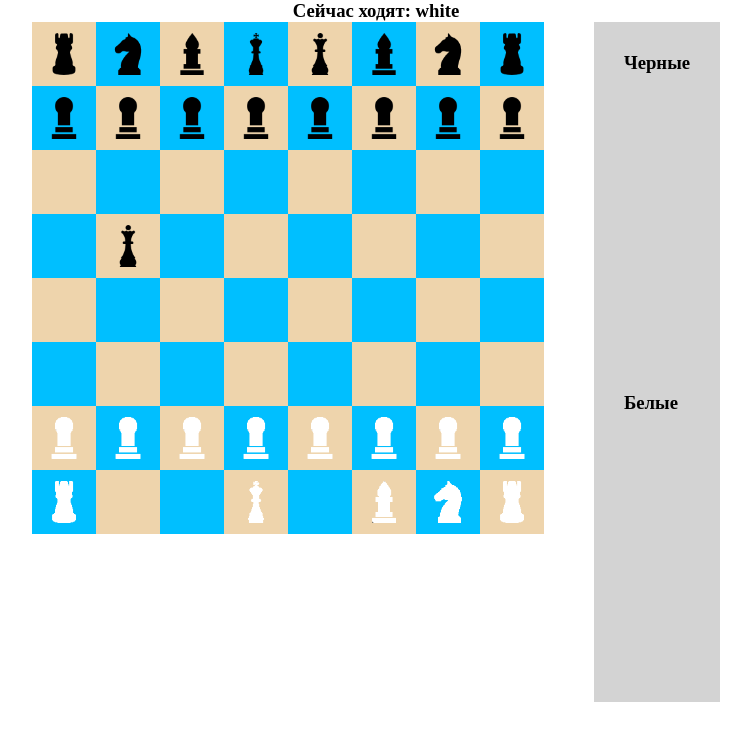
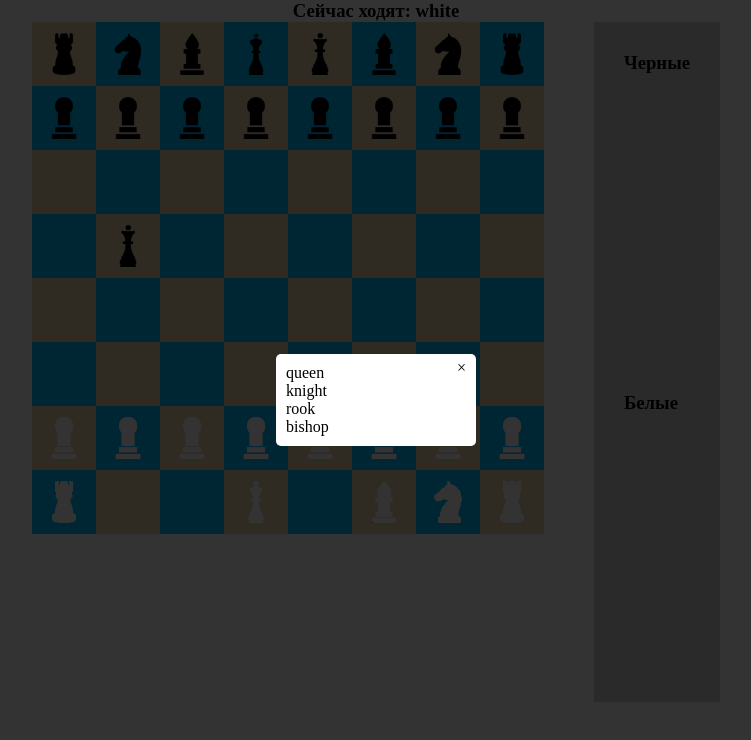
Before and after one commit to vladislavorehov55/chess, a React (Create React App) app: page / in a window 1280 px wide. Shown: the top 740 px of the page, without its empty margins (264-1015 px from the left). Built offline with nearby package versions, Linux system fonts and the light colour scheme; the HTML template or start-up script is replaced by a standard one.

Commit message:
Add: modal window to exchange pawn

```diff
--- a/src/App.css
+++ b/src/App.css
@@ -51,3 +51,33 @@
     margin-left: 50px;
     background-color: lightgray;
 }
+
+.modal {
+    position: fixed;
+    top: 0;
+    right: 0;
+    bottom: 0;
+    left: 0;
+    background-color: rgba(0, 0, 0, 0.8);
+    display: flex;
+    justify-content: center;
+    align-items: center;
+}
+.modal__formChoose {
+    padding: 10px;
+}
+.formChoose {
+    background-color: white;
+    width: 200px;
+    border-radius: 5px;
+    position: relative;
+}
+.formChoose__list {
+    list-style: none;
+}
+.close {
+    position: absolute;
+    top: 5px;
+    right: 10px;
+    cursor: pointer;
+}
--- a/src/App.tsx
+++ b/src/App.tsx
@@ -3,19 +3,37 @@ import './App.css';
 import BoardComponent from './components/BoardComponent';
 import {Board} from './models/Board';
 import LostFigures from './components/LostFigures';
+import Modal from './components/Modal/Modal';
+import FormChooseFigure from './components/FormChooseFigure';
+import {Cell} from './models/Cell';
+import {FiguresNames} from './utils/enums';
 
 function App() {
   const [board, setBoard] = useState(new Board());
   const [currentPlayer, setCurrentPlayer] = useState('white');
+  const [isOpenedModalForm, setIsOpenedModalForm] = useState(true);
 
+
+  const closeFormChooseFigure = (e: React.MouseEvent) => {
+    e.stopPropagation()
+    setIsOpenedModalForm(false)
+  }
 
   useEffect(() => {
     const newBoard = new Board();
     newBoard.initCells();
     setBoard(newBoard);
   }, [])
+  const exchangePawn = (newFigure: FiguresNames, cell: Cell) => {
+  }
   return (
     <div className="app">
+      {
+        isOpenedModalForm &&
+        <Modal closeFormChooseFigure={closeFormChooseFigure}>
+          <FormChooseFigure closeFormChooseFigure={closeFormChooseFigure}/>
+        </Modal>
+      }
       <h3>Сейчас ходят: {currentPlayer}</h3>
       <div className='main'>
         <BoardComponent board={board}
--- a/src/components/BoardComponent.tsx
+++ b/src/components/BoardComponent.tsx
@@ -222,7 +222,20 @@ const BoardComponent: FC<IBoardProps> = ({board, setBoard, currentPlayer, setCur
   const updateBoard = (newBoard: Board) => {
     setBoard(newBoard);
   }
-
+  const isPawnInBoardEnd = (cell: Cell, targetCell: Cell) => {
+    if (cell.figure?.name === FiguresNames.PAWN) {
+      if (cell.figure.color === Colors.WHITE) {
+        if (targetCell.x === 0) {
+          return true
+        }
+      }
+      if (cell.figure.color === Colors.BLACK) {
+        if (targetCell.x === 7) {
+          return true
+        }
+      }
+    }
+  }
   const moveFigure = (targetCell: Cell) => {
     let copyBoard = board.getBoardCopy();
     selectedCell?.figure?.move(copyBoard, selectedCell, targetCell);
@@ -241,6 +254,7 @@ const BoardComponent: FC<IBoardProps> = ({board, setBoard, currentPlayer, setCur
       }
       alert(`Шах игроку ${currentPlayer === Colors.WHITE ? Colors.BLACK : Colors.WHITE}`)
     }
+
     updateBoard(copyBoard);
     setSelectedCell(null);
     setCurrentPlayer(currentPlayer === 'white' ? 'black' : 'white');
--- /dev/null
+++ b/src/components/FormChooseFigure.tsx
@@ -0,0 +1,22 @@
+import React, {FC} from 'react';
+import {FiguresNames} from '../utils/enums';
+interface IProps {
+  closeFormChooseFigure: (e: React.MouseEvent) => void
+}
+const FormChooseFigure: FC<IProps> = ({closeFormChooseFigure}) => {
+  return (
+    <div className='formChoose modal__formChoose'
+         onClick={e => e.stopPropagation()}
+    >
+      <div className='close' onClick={closeFormChooseFigure}>&times;</div>
+      <ul className='formChoose__list'>
+        <li>{FiguresNames.QUEEN}</li>
+        <li>{FiguresNames.KNIGHT}</li>
+        <li>{FiguresNames.ROOK}</li>
+        <li>{FiguresNames.BISHOP}</li>
+      </ul>
+    </div>
+  );
+};
+
+export default FormChooseFigure;
--- /dev/null
+++ b/src/components/Modal/Modal.tsx
@@ -0,0 +1,16 @@
+import React, {FC} from 'react';
+interface IProps {
+  children: React.ReactNode;
+  closeFormChooseFigure: (e: React.MouseEvent) => void
+}
+const Modal: FC<IProps> = (props) => {
+  return (
+    <div className='modal' onClick={props.closeFormChooseFigure}>
+      {
+        props.children
+      }
+    </div>
+  );
+};
+
+export default Modal;
--- a/src/utils/enums.tsx
+++ b/src/utils/enums.tsx
@@ -7,6 +7,6 @@ export enum FiguresNames {
   QUEEN = 'queen',
   BISHOP = 'bishop',
   KNIGHT = 'knight',
-  ROOK = 'ROOK',
+  ROOK = 'rook',
   PAWN = 'pawn'
 }
```
